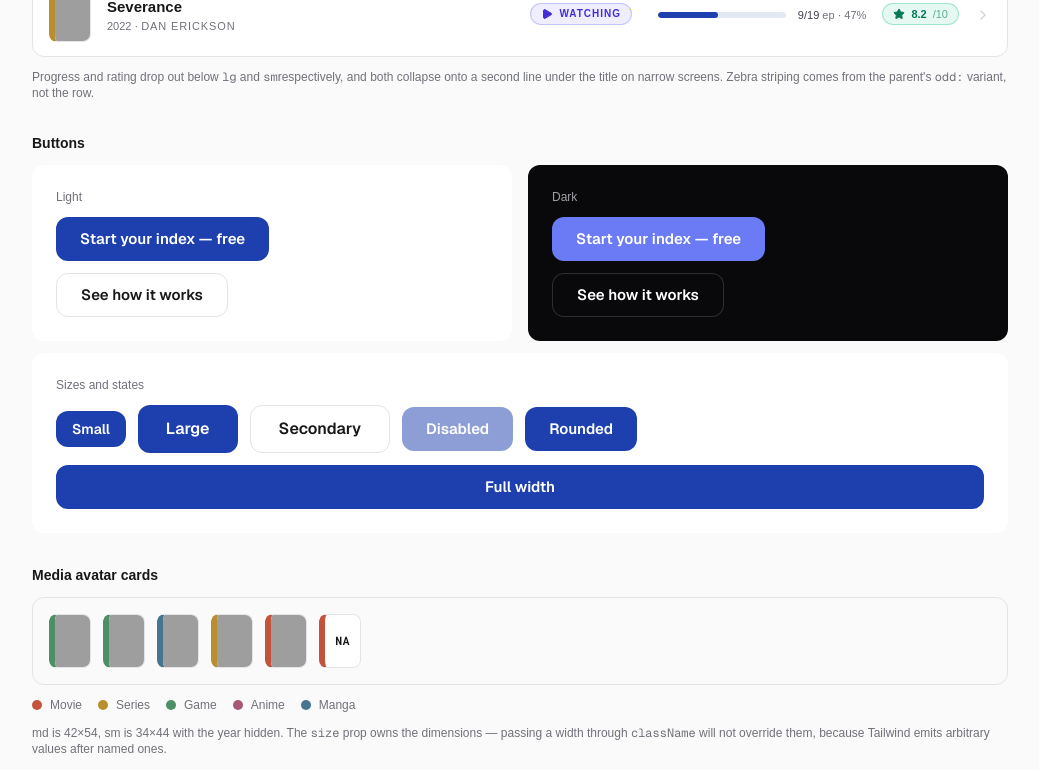
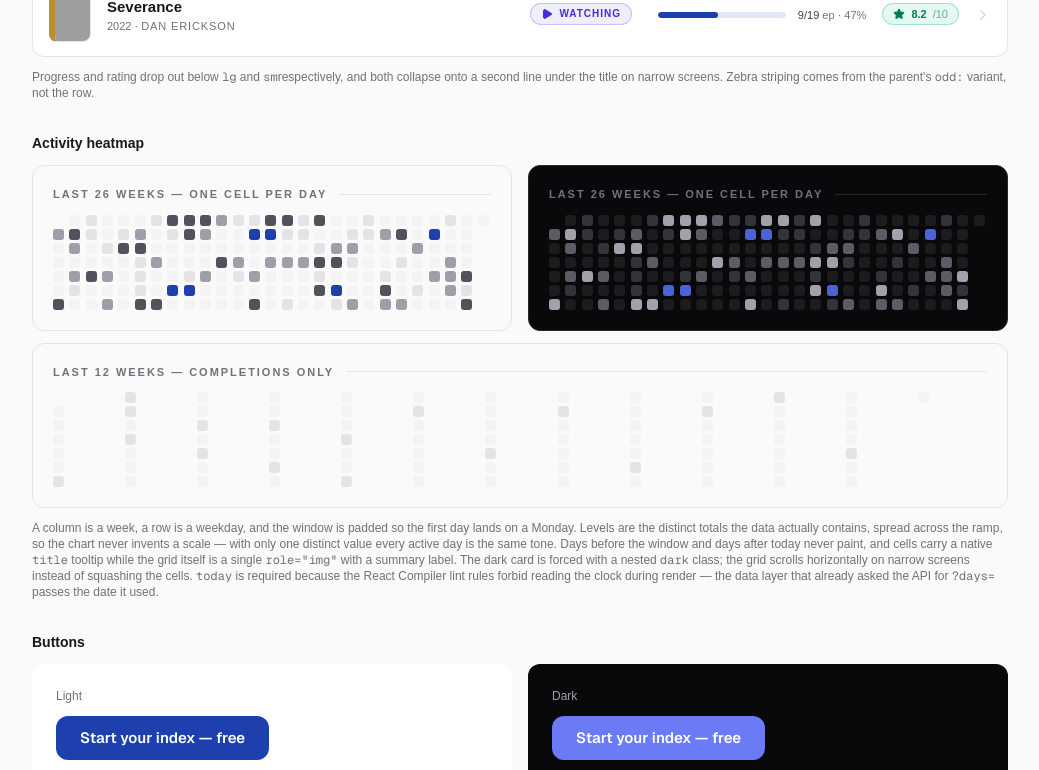
Before and after one commit to CanDundarCSE/kue-web, a Next.js app: page /theme-preview in a window 1280 px wide. Shown: the part 397-1167 px from the top of the page, without its empty margins (120-1159 px from the left). Built offline with nearby package versions, Linux system fonts and the light colour scheme; grey boxes are pictures that could not be loaded.

Commit message:
feat: Add ActivityHeatmap component for visualizing user activity data

```diff
--- /dev/null
+++ b/app/components/activity-heatmap.tsx
@@ -0,0 +1,172 @@
+export type ActivityHeatmapItem = {
+  date: string;
+  added?: number;
+  completed?: number;
+};
+
+export type ActivityHeatmapMetric = "total" | "added" | "completed";
+
+const MS_PER_DAY = 86_400_000;
+
+const CELL_LEVEL: string[] = [
+  "bg-zinc-100 dark:bg-[#1c1c1f]",
+  "bg-zinc-200 dark:bg-[#33333a]",
+  "bg-zinc-400 dark:bg-[#5c5c66]",
+  "bg-zinc-600 dark:bg-[#a1a1ab]",
+  "bg-[#1e40af] dark:bg-[#4c62d9]",
+  "bg-[#4338ca] dark:bg-[#6b7bf5]",
+];
+
+const METRIC_CELL: Record<ActivityHeatmapMetric, string> = {
+  total: "one cell per day",
+  added: "one cell per item added",
+  completed: "one cell per completion",
+};
+
+function toUtcDay(value: string) {
+  const [year, month, day] = value.split("-").map(Number);
+  return Date.UTC(year, month - 1, day);
+}
+
+function startOfUtcDay(value: number | Date) {
+  const timestamp = value instanceof Date ? value.getTime() : value;
+  return Math.floor(timestamp / MS_PER_DAY) * MS_PER_DAY;
+}
+
+function formatDay(timestamp: number) {
+  return new Date(timestamp).toLocaleDateString("en-US", {
+    month: "short",
+    day: "numeric",
+    timeZone: "UTC",
+  });
+}
+
+function buildLevels(values: number[]) {
+  const distinct = [...new Set(values)].sort((a, b) => a - b);
+  const top = CELL_LEVEL.length - 1;
+  const levels = new Map<number, number>();
+
+  distinct.forEach((value, index) => {
+    levels.set(value, 1 + Math.floor((index * top) / distinct.length));
+  });
+
+  return levels;
+}
+
+function levelOf(value: number, levels: Map<number, number>) {
+  return levels.get(value) ?? CELL_LEVEL.length - 1;
+}
+
+function describeDay(day: { added: number; completed: number }) {
+  if (day.added === 0 && day.completed === 0) {
+    return "no activity";
+  }
+
+  return [
+    day.added > 0 ? `${day.added} added` : "",
+    day.completed > 0 ? `${day.completed} completed` : "",
+  ]
+    .filter(Boolean)
+    .join(", ");
+}
+
+export default function ActivityHeatmap({
+  items,
+  today,
+  weeks = 26,
+  metric = "total",
+  label,
+  className,
+}: {
+  items: ActivityHeatmapItem[];
+  today: number | Date;
+  weeks?: number;
+  metric?: ActivityHeatmapMetric;
+  label?: string;
+  className?: string;
+}) {
+  const window = Math.min(53, Math.max(1, Math.trunc(weeks)));
+  const lastDay = startOfUtcDay(today);
+  const firstDay = lastDay - (window * 7 - 1) * MS_PER_DAY;
+  const leadingBlanks = (new Date(firstDay).getUTCDay() + 6) % 7;
+
+  const byDay = new Map<number, { added: number; completed: number }>();
+  for (const item of items) {
+    const day = toUtcDay(item.date);
+    if (Number.isNaN(day)) {
+      continue;
+    }
+
+    const current = byDay.get(day) ?? { added: 0, completed: 0 };
+    byDay.set(day, {
+      added: current.added + (item.added ?? 0),
+      completed: current.completed + (item.completed ?? 0),
+    });
+  }
+
+  const valueOf = (day: { added: number; completed: number }) =>
+    metric === "added" ? day.added : metric === "completed" ? day.completed : day.added + day.completed;
+
+  const active: number[] = [];
+  let addedTotal = 0;
+  let completedTotal = 0;
+  for (let day = firstDay; day <= lastDay; day += MS_PER_DAY) {
+    const total = byDay.get(day);
+    if (!total) {
+      continue;
+    }
+
+    addedTotal += total.added;
+    completedTotal += total.completed;
+    const value = valueOf(total);
+    if (value > 0) {
+      active.push(value);
+    }
+  }
+
+  const levels = buildLevels(active);
+  const activeDays = active.length;
+
+  const cells: { key: number; title: string; level: number | null }[] = [];
+  for (let day = firstDay - leadingBlanks * MS_PER_DAY; day <= lastDay; day += MS_PER_DAY) {
+    if (day < firstDay) {
+      cells.push({ key: day, title: "", level: null });
+      continue;
+    }
+
+    const total = byDay.get(day) ?? { added: 0, completed: 0 };
+    const value = valueOf(total);
+    cells.push({
+      key: day,
+      title: `${formatDay(day)} — ${describeDay(total)}`,
+      level: value === 0 ? 0 : levelOf(value, levels),
+    });
+  }
+
+  return (
+    <div className={["flex flex-col gap-3", className ?? ""].join(" ")}>
+      <div className="flex items-center gap-3">
+        <p className="text-[11px] font-semibold tracking-[0.18em] text-zinc-500 uppercase">
+          {label ?? `Last ${window} weeks — ${METRIC_CELL[metric]}`}
+        </p>
+        <span className="h-px flex-1 bg-zinc-200 dark:bg-zinc-800" />
+      </div>
+
+      <div className="overflow-x-auto">
+        <div
+          role="img"
+          aria-label={`${activeDays} active days in the last ${window} weeks — ${addedTotal} added, ${completedTotal} completed`}
+          className="grid grid-flow-col grid-rows-7 gap-[3px]"
+        >
+          {cells.map((cell) => (
+            <div
+              key={cell.key}
+              title={cell.title}
+              className={["size-[11px] rounded-[3px]", cell.level === null ? "bg-transparent" : CELL_LEVEL[cell.level]].join(" ")}
+            />
+          ))}
+        </div>
+      </div>
+    </div>
+  );
+}
--- a/app/theme-preview/page.tsx
+++ b/app/theme-preview/page.tsx
@@ -1,3 +1,6 @@
+import ActivityHeatmap, {
+  type ActivityHeatmapItem,
+} from "@/app/components/activity-heatmap";
 import Button from "@/app/components/button";
 import MediaAvatarCard, { type MediaType } from "@/app/components/media-avatar-card";
 import MediaLibraryRow from "@/app/components/media-library-row";
@@ -16,6 +19,36 @@ const COVERS: Record<string, string> = {
   Berserk: "https://s4.anilist.co/file/anilistcdn/media/manga/cover/medium/bx30002-Cul4OeN7bYtn.jpg",
   Parasite: "https://image.tmdb.org/t/p/w500/nx7TmJDMkgyBc09DVo5ze52Wt3F.jpg",
 };
+
+function pseudoRandom(seed: number) {
+  let value = Math.imul(seed ^ 0x9e3779b9, 0x85ebca6b);
+  value ^= value >>> 13;
+  value = Math.imul(value, 0xc2b2ae35);
+  value ^= value >>> 16;
+  return (value >>> 0) / 4294967296;
+}
+
+const SAMPLE_TODAY = Math.floor(Date.now() / 86_400_000) * 86_400_000;
+
+const SAMPLE_ACTIVITY: ActivityHeatmapItem[] = (() => {
+  const items: ActivityHeatmapItem[] = [];
+
+  for (let back = 230; back >= 0; back--) {
+    const day = SAMPLE_TODAY - back * 86_400_000;
+    const addedRoll = pseudoRandom(day);
+    const completedRoll = pseudoRandom(day + 977);
+    const added = addedRoll < 0.68 ? 0 : 1 + (Math.floor(addedRoll * 100) % 3);
+    const completed = completedRoll < 0.82 ? 0 : 1;
+
+    if (added === 0 && completed === 0) {
+      continue;
+    }
+
+    items.push({ date: new Date(day).toISOString().slice(0, 10), added, completed });
+  }
+
+  return items;
+})();
 
 const SAMPLE_LIBRARY: {
   title: string;
@@ -80,6 +113,42 @@ export default function ThemePreviewPage() {
             respectively, and both collapse onto a second line under the title on
             narrow screens. Zebra striping comes from the parent&apos;s{" "}
             <code>odd:</code> variant, not the row.
+          </p>
+        </section>
+
+        <section className="flex flex-col gap-3">
+          <h2 className="text-sm font-semibold">Activity heatmap</h2>
+          <div className="grid gap-4 lg:grid-cols-2">
+            <div className="rounded-xl border border-zinc-200 bg-zinc-50 p-5 dark:border-zinc-800 dark:bg-zinc-950">
+              <ActivityHeatmap items={SAMPLE_ACTIVITY} today={SAMPLE_TODAY} />
+            </div>
+            <div className="dark rounded-xl border border-zinc-800 bg-zinc-950 p-5">
+              <ActivityHeatmap items={SAMPLE_ACTIVITY} today={SAMPLE_TODAY} />
+            </div>
+          </div>
+          <div className="rounded-xl border border-zinc-200 bg-zinc-50 p-5 dark:border-zinc-800 dark:bg-zinc-950">
+            <ActivityHeatmap
+              items={SAMPLE_ACTIVITY}
+              today={SAMPLE_TODAY}
+              weeks={12}
+              metric="completed"
+              label="Last 12 weeks — completions only"
+            />
+          </div>
+          <p className="text-xs text-zinc-500 dark:text-zinc-400">
+            A column is a week, a row is a weekday, and the window is padded so
+            the first day lands on a Monday. Levels are the distinct totals the
+            data actually contains, spread across the ramp, so the chart never
+            invents a scale — with only one distinct value every active day is
+            the same tone. Days before the window and days after today never
+            paint, and cells carry a native <code>title</code> tooltip while the
+            grid itself is a single <code>role=&quot;img&quot;</code> with a
+            summary label. The dark card is forced with a nested{" "}
+            <code>dark</code> class; the grid scrolls horizontally on narrow
+            screens instead of squashing the cells. <code>today</code> is
+            required because the React Compiler lint rules forbid reading the
+            clock during render — the data layer that already asked the API for{" "}
+            <code>?days=</code> passes the date it used.
           </p>
         </section>
 
```
